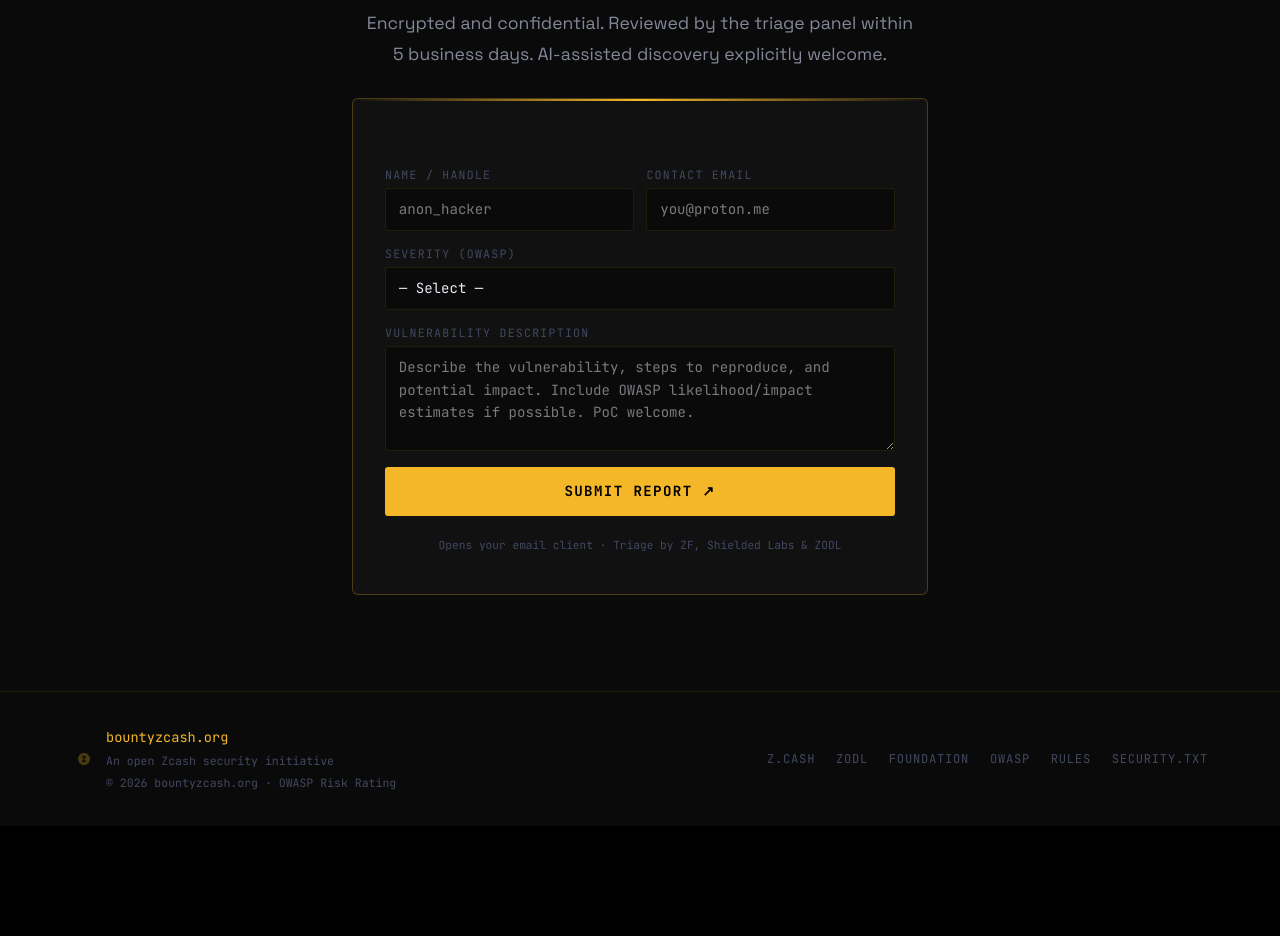
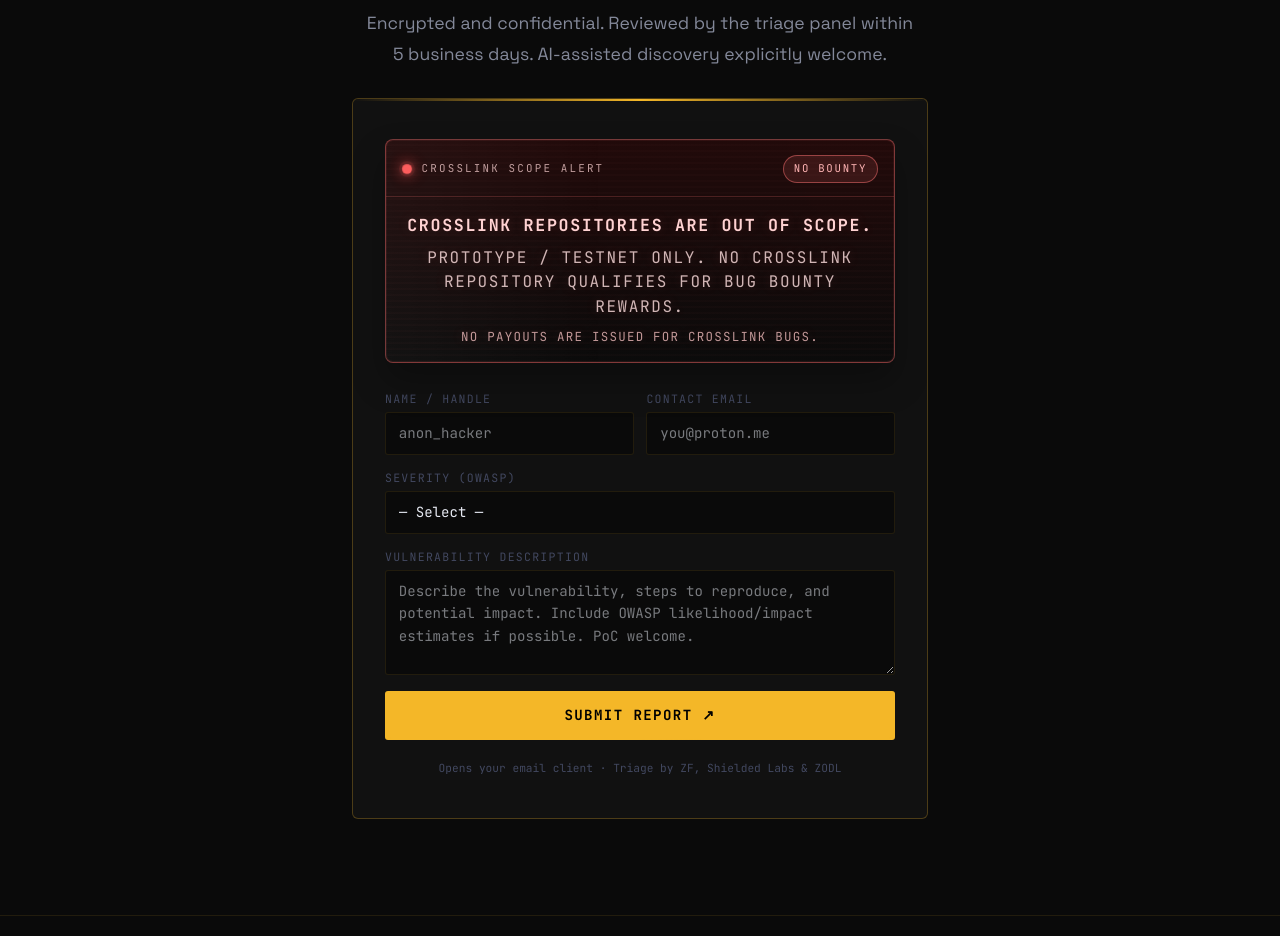
Before and after one commit to Michae2xl/bountyzcash, a Next.js app: page / in a window 1280 px wide. Shown: the part 8600-9536 px from the top of the page. Before the commit the page ends 9426 px from the top, so only its background shows below. Built offline with nearby package versions, Linux system fonts and the light colour scheme.

Commit message:
fix(submit): add crosslink out-of-scope alert

```diff
--- a/src/app/globals.css
+++ b/src/app/globals.css
@@ -1391,6 +1391,118 @@ table.rt td.rl {
   overflow: hidden;
   margin-top: 1.75rem;
 }
+.scope-board {
+  position: relative;
+  overflow: hidden;
+  margin-bottom: 1.35rem;
+  border: 1px solid rgba(248, 113, 113, 0.45);
+  border-radius: 8px;
+  background:
+    linear-gradient(180deg, rgba(34, 10, 10, 0.98), rgba(11, 11, 11, 0.98)),
+    radial-gradient(circle at top right, rgba(248, 113, 113, 0.18), transparent 44%);
+  box-shadow:
+    0 18px 34px rgba(0, 0, 0, 0.28),
+    inset 0 0 0 1px rgba(248, 113, 113, 0.08);
+}
+.scope-board::before {
+  content: "";
+  position: absolute;
+  inset: 0;
+  background: repeating-linear-gradient(
+    0deg,
+    rgba(248, 113, 113, 0.09),
+    rgba(248, 113, 113, 0.09) 2px,
+    transparent 2px,
+    transparent 6px
+  );
+  opacity: 0.22;
+  pointer-events: none;
+}
+.scope-board::after {
+  content: "";
+  position: absolute;
+  inset: 0;
+  background: linear-gradient(
+    90deg,
+    transparent,
+    rgba(255, 255, 255, 0.04),
+    transparent
+  );
+  transform: translateX(-100%);
+  animation: scope-scan 5.5s linear infinite;
+  pointer-events: none;
+}
+.scope-board__head {
+  position: relative;
+  z-index: 1;
+  display: flex;
+  align-items: center;
+  justify-content: space-between;
+  gap: 0.8rem;
+  padding: 0.9rem 1rem 0.8rem;
+  border-bottom: 1px solid rgba(248, 113, 113, 0.22);
+}
+.scope-board__signal {
+  display: flex;
+  align-items: center;
+  gap: 0.6rem;
+}
+.scope-board__led {
+  width: 10px;
+  height: 10px;
+  flex: 0 0 auto;
+  border-radius: 999px;
+  background: #ff5f5f;
+  box-shadow:
+    0 0 0 3px rgba(255, 95, 95, 0.12),
+    0 0 14px rgba(255, 95, 95, 0.88),
+    0 0 26px rgba(255, 95, 95, 0.34);
+  animation: scope-led-pulse 1.7s ease-in-out infinite;
+}
+.scope-board__label,
+.scope-board__badge,
+.scope-board__line {
+  font-family: var(--mono);
+  text-transform: uppercase;
+}
+.scope-board__label {
+  font-size: 0.68rem;
+  letter-spacing: 0.2em;
+  color: rgba(255, 214, 214, 0.72);
+}
+.scope-board__badge {
+  padding: 0.28rem 0.62rem;
+  border: 1px solid rgba(248, 113, 113, 0.5);
+  border-radius: 999px;
+  background: rgba(248, 113, 113, 0.12);
+  color: #ffb4b4;
+  font-size: 0.67rem;
+  letter-spacing: 0.16em;
+  white-space: nowrap;
+}
+.scope-board__screen {
+  position: relative;
+  z-index: 1;
+  display: grid;
+  gap: 0.42rem;
+  padding: 1rem;
+}
+.scope-board__line {
+  margin: 0;
+  line-height: 1.55;
+  letter-spacing: 0.1em;
+  color: rgba(255, 224, 224, 0.8);
+  text-shadow: 0 0 12px rgba(248, 113, 113, 0.18);
+}
+.scope-board__line--strong {
+  font-size: clamp(0.92rem, 1.8vw, 1.04rem);
+  font-weight: 700;
+  color: #ffd2d2;
+}
+.scope-board__line--muted {
+  font-size: 0.78rem;
+  color: rgba(255, 200, 200, 0.74);
+}
 .triage-note {
   display: flex;
   flex-direction: column;
@@ -1511,6 +1623,25 @@ table.rt td.rl {
   text-align: center;
   margin-top: 0.42rem;
 }
+@keyframes scope-led-pulse {
+  0%,
+  100% {
+    opacity: 1;
+    transform: scale(1);
+  }
+  50% {
+    opacity: 0.72;
+    transform: scale(0.92);
+  }
+}
+@keyframes scope-scan {
+  0% {
+    transform: translateX(-115%);
+  }
+  100% {
+    transform: translateX(115%);
+  }
+}
 
 /* FOOTER */
 footer {
@@ -1908,6 +2039,13 @@ footer {
   .scope-cols,
   .r2 {
     grid-template-columns: 1fr;
+  }
+  .scope-board__head {
+    align-items: flex-start;
+    flex-direction: column;
+  }
+  .scope-board__badge {
+    white-space: normal;
   }
   .nr {
     flex-direction: column;
--- a/src/app/hall-of-fame/page.tsx
+++ b/src/app/hall-of-fame/page.tsx
@@ -1,5 +1,6 @@
 "use client";
 
+import Link from "next/link";
 import { Nav } from "@/components/nav";
 import { Footer } from "@/components/footer";
 import { SpotlightCard } from "@/components/ui/spotlight-card";
@@ -730,7 +731,7 @@ export default function HallOfFame() {
                   Submit a valid report to claim this spot
                 </p>
               </div>
-              <a
+              <Link
                 href="/#submit"
                 style={{
                   marginTop: "0.5rem",
@@ -749,7 +750,7 @@ export default function HallOfFame() {
                 }}
               >
                 Submit Report &rarr;
-              </a>
+              </Link>
             </div>
           </div>
         </section>
--- a/src/app/page.tsx
+++ b/src/app/page.tsx
@@ -1,5 +1,6 @@
 "use client";
 
+import Link from "next/link";
 import { Nav } from "@/components/nav";
 import { Footer } from "@/components/footer";
 import { CanvasBg } from "@/components/canvas-bg";
@@ -879,7 +880,7 @@ export default function Home() {
                 <div className="nt">
                   <span className="nbadge">NEW</span>1 ZEC paid to Kenbak for
                   disclosing missing DMARC/SPF/MX on bountyzcash.org.{" "}
-                  <a href="/hall-of-fame">&rarr; Hall of Fame</a>
+                  <Link href="/hall-of-fame">&rarr; Hall of Fame</Link>
                 </div>
               </div>
               <div className="nr">
--- a/src/components/nav.tsx
+++ b/src/components/nav.tsx
@@ -1,5 +1,6 @@
 "use client";
 
+import Link from "next/link";
 import { useState, useCallback } from "react";
 
 const ZCASH_SVG_PATH =
@@ -57,7 +58,7 @@ export function Nav() {
     <>
       <header id="nav">
         <div className="nav-w">
-          <a href="/" className="brand" aria-label="bountyzcash.org">
+          <Link href="/" className="brand" aria-label="bountyzcash.org">
             <svg
               width="30"
               height="30"
@@ -74,10 +75,21 @@ export function Nav() {
               <span className="d">.</span>
               <span className="g">org</span>
             </div>
-          </a>
+          </Link>
 
           <nav className="nav-links" aria-label="Primary">
-            {NAV_LINKS.map((link) => (
+            {NAV_LINKS.map((link) =>
+              link.href.startsWith("/") ? (
+                <Link
+                  key={link.label}
+                  href={link.href}
+                  className="nl"
+                  style={link.highlight ? { color: "var(--gold)" } : undefined}
+                  onClick={() => setMenuOpen(false)}
+                >
+                  {link.label}
+                </Link>
+              ) : (
                 <a
                   key={link.label}
                   href={link.href}
@@ -87,7 +99,8 @@ export function Nav() {
                 >
                   {link.label}
                 </a>
-            ))}
+              ),
+            )}
           </nav>
 
           <a
@@ -116,7 +129,17 @@ export function Nav() {
         id="mobMenu"
         aria-hidden={!menuOpen}
       >
-        {NAV_LINKS.map((link) => (
+        {NAV_LINKS.map((link) =>
+          link.href.startsWith("/") ? (
+            <Link
+              key={link.label}
+              href={link.href}
+              style={link.highlight ? { color: "var(--gold)" } : undefined}
+              onClick={() => setMenuOpen(false)}
+            >
+              {link.label}
+            </Link>
+          ) : (
             <a
               key={link.label}
               href={link.href}
@@ -125,7 +148,8 @@ export function Nav() {
             >
               {link.label}
             </a>
-        ))}
+          ),
+        )}
         <a
           href="#submit"
           className="btn btn-y"
--- a/src/components/submit-form.tsx
+++ b/src/components/submit-form.tsx
@@ -38,6 +38,33 @@ export function SubmitForm() {
 
   return (
     <div className="sbox">
+      <div
+        className="scope-board"
+        role="note"
+        aria-label="Crosslink scope and payout notice"
+      >
+        <div className="scope-board__head">
+          <div className="scope-board__signal">
+            <span className="scope-board__led" aria-hidden="true" />
+            <span className="scope-board__label">Crosslink Scope Alert</span>
+          </div>
+          <span className="scope-board__badge">No Bounty</span>
+        </div>
+
+        <div className="scope-board__screen">
+          <p className="scope-board__line scope-board__line--strong">
+            Crosslink repositories are out of scope.
+          </p>
+          <p className="scope-board__line">
+            Prototype / testnet only. No Crosslink repository qualifies for bug
+            bounty rewards.
+          </p>
+          <p className="scope-board__line scope-board__line--muted">
+            No payouts are issued for Crosslink bugs.
+          </p>
+        </div>
+      </div>
+
       <form ref={formRef} className="form" onSubmit={handleSubmit} noValidate>
         <div className="r2">
           <div className="fg">
```
Lines whose indentation alone changed are shown as unchanged.
